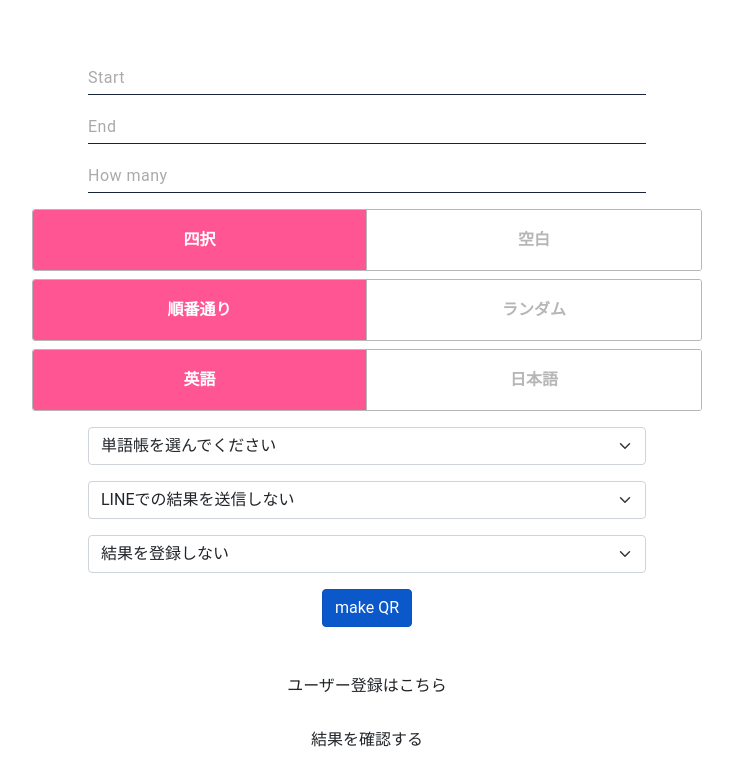
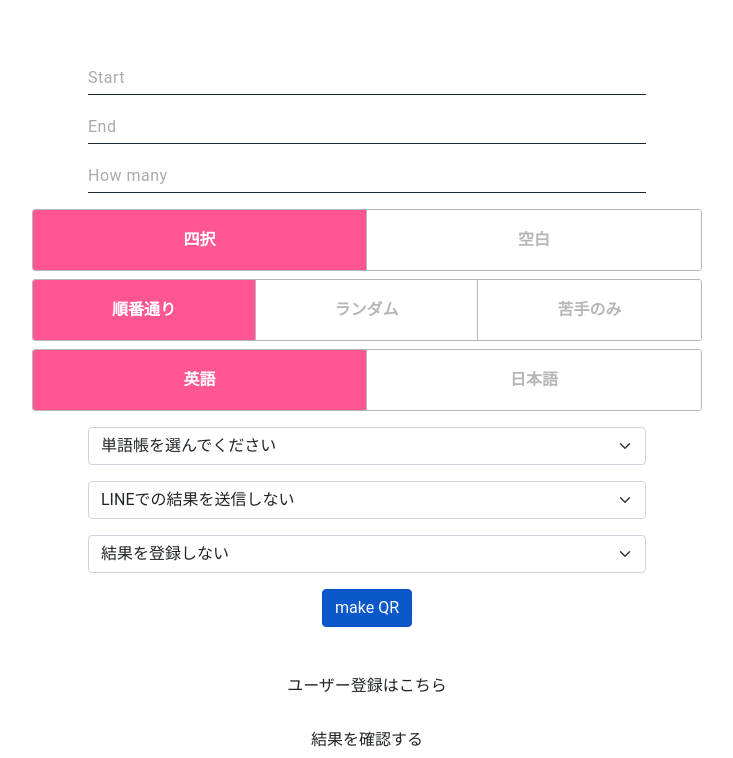
Before and after one commit to KaitoShinomiya/Tangotestmaker_sakura, a Flask app: page /t in a window 1280 px wide. Shown: the top 758 px of the page, without its empty margins (273-1006 px from the left). Run offline with Flask 2, Linux system fonts and the light colour scheme; data that the repository does not hold is empty.

Commit message:
一旦コミット

```diff
--- a/templates/make_test_forT.html
+++ b/templates/make_test_forT.html
@@ -38,6 +38,7 @@
         <group class="inline-radio mt-2 width_radio">
             <div><input type="radio" id="sequence_or_random" name="sequence_or_random" value=0 checked="checked"><label><strong>順番通り</strong></label></div>
             <div><input type="radio" id="sequence_or_random" name="sequence_or_random" value=1><label><strong>ランダム</strong></label></div>
+            <div><input type="radio" id="sequence_or_random" name="sequence_or_random" value=2><label><strong>苦手のみ</strong></label></div>
         </group>
         <group class="inline-radio mt-2 width_radio">
             <div><input type="radio" id="which_lang" name="which_lang" value=0 checked="checked"><label><strong>英語</strong></label></div>
```
